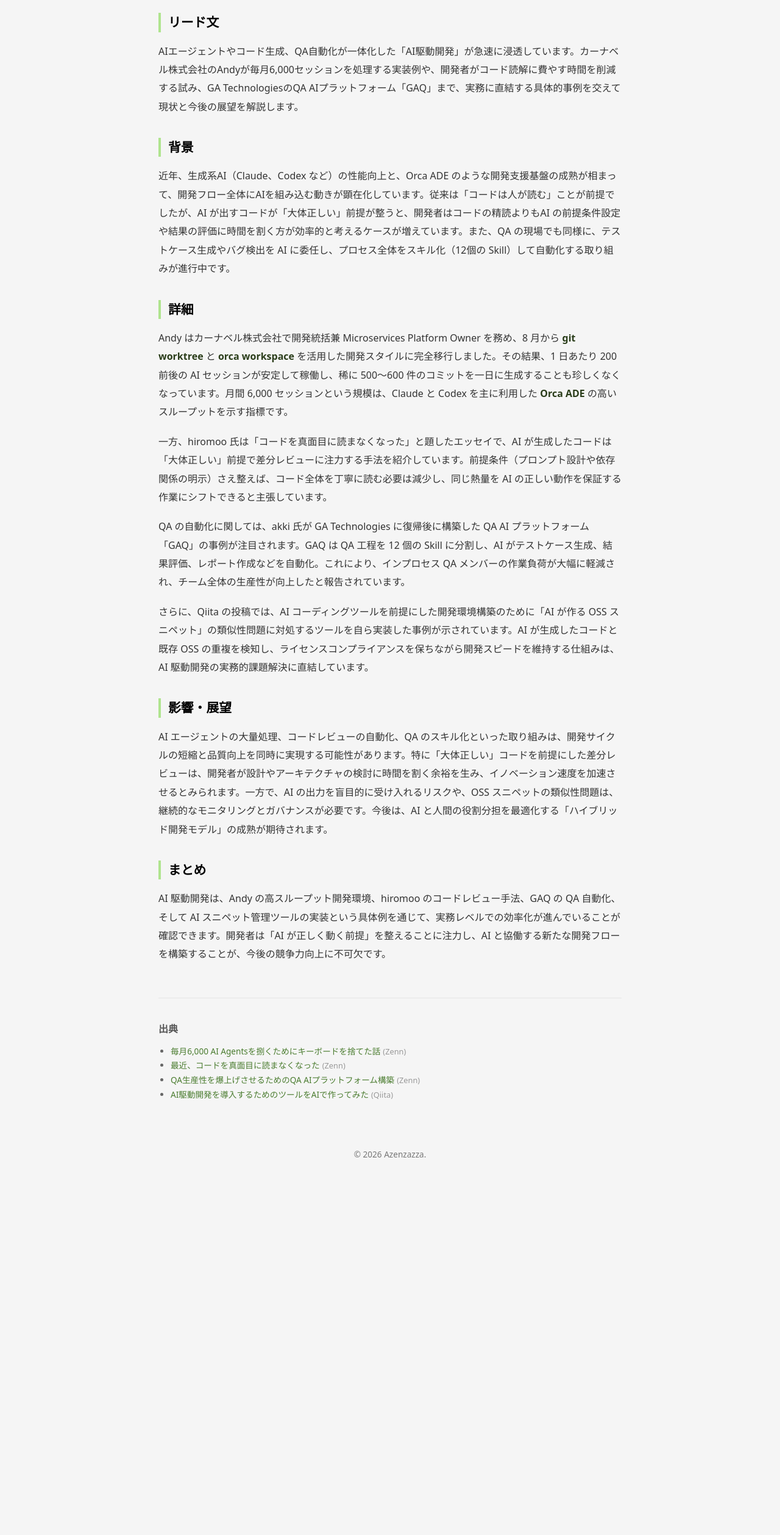
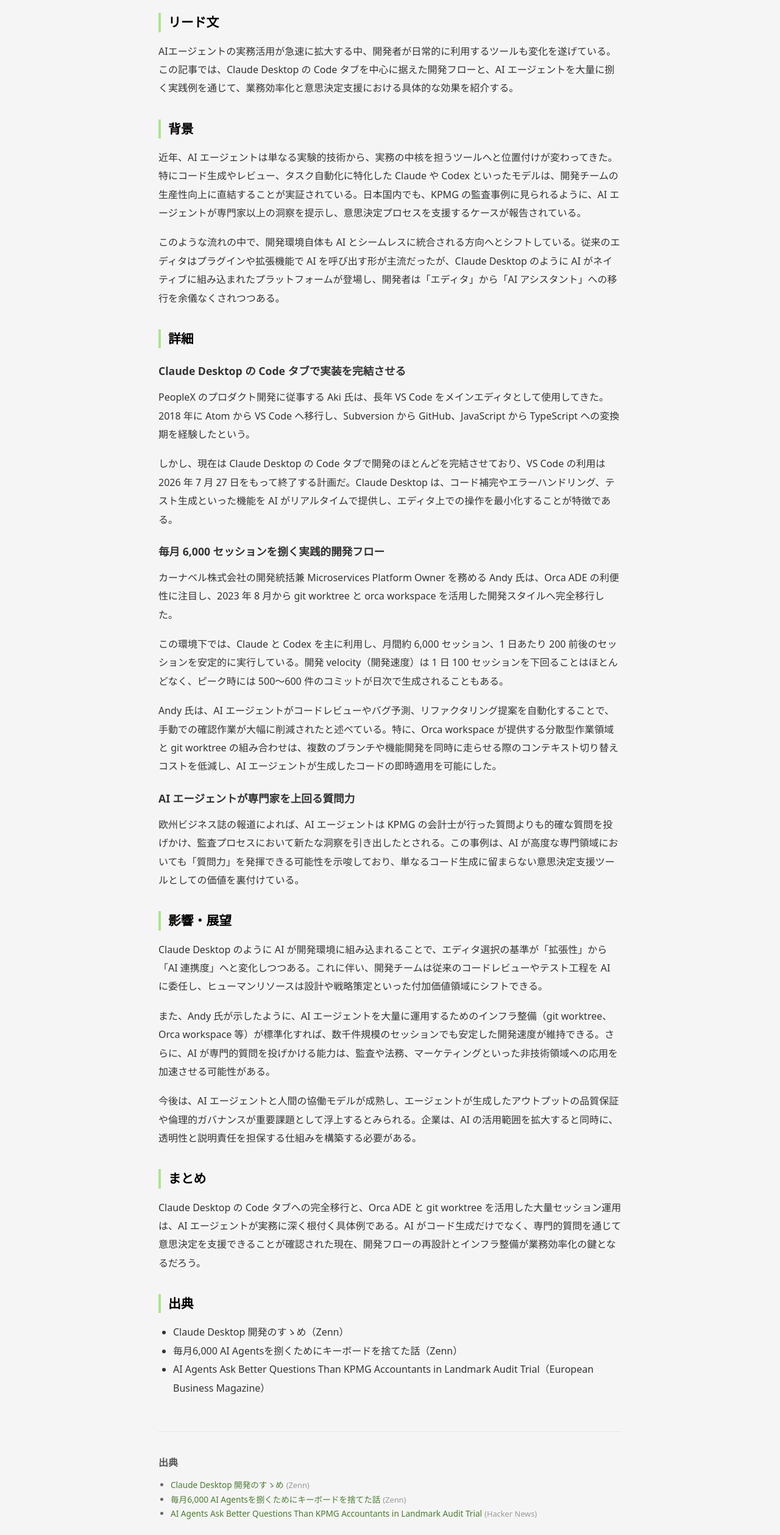
Before and after one commit to Azenzazza/Azenzazza.github.io, a plain HTML site: page news/tech.html in a window 1280 px wide. Shown: the part 283-2800 px from the top of the page at 61% size. Before the commit the page ends 2201 px from the top, so only its background shows below. Drawn offline with Linux system fonts and the light colour scheme.

Commit message:
Update news 2026-11-18

```diff
--- a/news/tech.html
+++ b/news/tech.html
@@ -5,8 +5,8 @@
   <link rel="stylesheet" href="../main.css">
   <meta charset="UTF-8">
   <meta name="viewport" content="width=device-width, initial-scale=1.0">
-  <title>AI駆動開発で自動化を実現 - Azenzazzaのサイト</title>
-  <meta name="description" content="AIエージェント・コード生成・QA自動化が統合され、開発・運用の効率化が急速に進んでいる。日本語で解説すれば技術者の実務に直結し、注目度が高い。">
+  <title>Claude Desktop 開発のすゝめ - Azenzazzaのサイト</title>
+  <meta name="description" content="AIエージェントが業務効率化や意思決定を支援し、実務での採用が急増している。複数記事で実例が示され、読者に実践的価値がある。">
   <style>
     body {
       margin: 0;
@@ -185,35 +185,49 @@
       <a href="./normal.html">一般</a>
     </div>
 
-    <p class="news-date">2026年11月18日</p>
-    <h1>AI駆動開発で自動化を実現</h1>
+    <p class="news-date">2026年11月19日</p>
+    <h1>Claude Desktop 開発のすゝめ</h1>
 
     <article class="news-body">
 <h2>リード文</h2>
-<p>AIエージェントやコード生成、QA自動化が一体化した「AI駆動開発」が急速に浸透しています。カーナベル株式会社のAndyが毎月6,000セッションを処理する実装例や、開発者がコード読解に費やす時間を削減する試み、GA TechnologiesのQA AIプラットフォーム「GAQ」まで、実務に直結する具体的事例を交えて現状と今後の展望を解説します。</p>
+<p>AIエージェントの実務活用が急速に拡大する中、開発者が日常的に利用するツールも変化を遂げている。この記事では、Claude Desktop の Code タブを中心に据えた開発フローと、AI エージェントを大量に捌く実践例を通じて、業務効率化と意思決定支援における具体的な効果を紹介する。</p>
 
 <h2>背景</h2>
-<p>近年、生成系AI（Claude、Codex など）の性能向上と、Orca ADE のような開発支援基盤の成熟が相まって、開発フロー全体にAIを組み込む動きが顕在化しています。従来は「コードは人が読む」ことが前提でしたが、AI が出すコードが「大体正しい」前提が整うと、開発者はコードの精読よりもAI の前提条件設定や結果の評価に時間を割く方が効率的と考えるケースが増えています。また、QA の現場でも同様に、テストケース生成やバグ検出を AI に委任し、プロセス全体をスキル化（12個の Skill）して自動化する取り組みが進行中です。</p>
+<p>近年、AI エージェントは単なる実験的技術から、実務の中核を担うツールへと位置付けが変わってきた。特にコード生成やレビュー、タスク自動化に特化した Claude や Codex といったモデルは、開発チームの生産性向上に直結することが実証されている。日本国内でも、KPMG の監査事例に見られるように、AI エージェントが専門家以上の洞察を提示し、意思決定プロセスを支援するケースが報告されている。</p>
+<p>このような流れの中で、開発環境自体も AI とシームレスに統合される方向へとシフトしている。従来のエディタはプラグインや拡張機能で AI を呼び出す形が主流だったが、Claude Desktop のように AI がネイティブに組み込まれたプラットフォームが登場し、開発者は「エディタ」から「AI アシスタント」への移行を余儀なくされつつある。</p>
 
 <h2>詳細</h2>
-<p>Andy はカーナベル株式会社で開発統括兼 Microservices Platform Owner を務め、8 月から <strong>git worktree</strong> と <strong>orca workspace</strong> を活用した開発スタイルに完全移行しました。その結果、1 日あたり 200 前後の AI セッションが安定して稼働し、稀に 500〜600 件のコミットを一日に生成することも珍しくなくなっています。月間 6,000 セッションという規模は、Claude と Codex を主に利用した <strong>Orca ADE</strong> の高いスループットを示す指標です。</p>
+<h3>Claude Desktop の Code タブで実装を完結させる</h3>
+<p>PeopleX のプロダクト開発に従事する Aki 氏は、長年 VS Code をメインエディタとして使用してきた。2018 年に Atom から VS Code へ移行し、Subversion から GitHub、JavaScript から TypeScript への変換期を経験したという。</p>
+<p>しかし、現在は Claude Desktop の Code タブで開発のほとんどを完結させており、VS Code の利用は 2026 年 7 月 27 日をもって終了する計画だ。Claude Desktop は、コード補完やエラーハンドリング、テスト生成といった機能を AI がリアルタイムで提供し、エディタ上での操作を最小化することが特徴である。</p>
 
-<p>一方、hiromoo 氏は「コードを真面目に読まなくなった」と題したエッセイで、AI が生成したコードは「大体正しい」前提で差分レビューに注力する手法を紹介しています。前提条件（プロンプト設計や依存関係の明示）さえ整えば、コード全体を丁寧に読む必要は減少し、同じ熱量を AI の正しい動作を保証する作業にシフトできると主張しています。</p>
+<h3>毎月 6,000 セッションを捌く実践的開発フロー</h3>
+<p>カーナベル株式会社の開発統括兼 Microservices Platform Owner を務める Andy 氏は、Orca ADE の利便性に注目し、2023 年 8 月から git worktree と orca workspace を活用した開発スタイルへ完全移行した。</p>
+<p>この環境下では、Claude と Codex を主に利用し、月間約 6,000 セッション、1 日あたり 200 前後のセッションを安定的に実行している。開発 velocity（開発速度）は 1 日 100 セッションを下回ることはほとんどなく、ピーク時には 500〜600 件のコミットが日次で生成されることもある。</p>
+<p>Andy 氏は、AI エージェントがコードレビューやバグ予測、リファクタリング提案を自動化することで、手動での確認作業が大幅に削減されたと述べている。特に、Orca workspace が提供する分散型作業領域と git worktree の組み合わせは、複数のブランチや機能開発を同時に走らせる際のコンテキスト切り替えコストを低減し、AI エージェントが生成したコードの即時適用を可能にした。</p>
 
-<p>QA の自動化に関しては、akki 氏が GA Technologies に復帰後に構築した QA AI プラットフォーム「GAQ」の事例が注目されます。GAQ は QA 工程を 12 個の Skill に分割し、AI がテストケース生成、結果評価、レポート作成などを自動化。これにより、インプロセス QA メンバーの作業負荷が大幅に軽減され、チーム全体の生産性が向上したと報告されています。</p>
-
-<p>さらに、Qiita の投稿では、AI コーディングツールを前提にした開発環境構築のために「AI が作る OSS スニペット」の類似性問題に対処するツールを自ら実装した事例が示されています。AI が生成したコードと既存 OSS の重複を検知し、ライセンスコンプライアンスを保ちながら開発スピードを維持する仕組みは、AI 駆動開発の実務的課題解決に直結しています。</p>
+<h3>AI エージェントが専門家を上回る質問力</h3>
+<p>欧州ビジネス誌の報道によれば、AI エージェントは KPMG の会計士が行った質問よりも的確な質問を投げかけ、監査プロセスにおいて新たな洞察を引き出したとされる。この事例は、AI が高度な専門領域においても「質問力」を発揮できる可能性を示唆しており、単なるコード生成に留まらない意思決定支援ツールとしての価値を裏付けている。</p>
 
 <h2>影響・展望</h2>
-<p>AI エージェントの大量処理、コードレビューの自動化、QA のスキル化といった取り組みは、開発サイクルの短縮と品質向上を同時に実現する可能性があります。特に「大体正しい」コードを前提にした差分レビューは、開発者が設計やアーキテクチャの検討に時間を割く余裕を生み、イノベーション速度を加速させるとみられます。一方で、AI の出力を盲目的に受け入れるリスクや、OSS スニペットの類似性問題は、継続的なモニタリングとガバナンスが必要です。今後は、AI と人間の役割分担を最適化する「ハイブリッド開発モデル」の成熟が期待されます。</p>
+<p>Claude Desktop のように AI が開発環境に組み込まれることで、エディタ選択の基準が「拡張性」から「AI 連携度」へと変化しつつある。これに伴い、開発チームは従来のコードレビューやテスト工程を AI に委任し、ヒューマンリソースは設計や戦略策定といった付加価値領域にシフトできる。</p>
+<p>また、Andy 氏が示したように、AI エージェントを大量に運用するためのインフラ整備（git worktree、Orca workspace 等）が標準化すれば、数千件規模のセッションでも安定した開発速度が維持できる。さらに、AI が専門的質問を投げかける能力は、監査や法務、マーケティングといった非技術領域への応用を加速させる可能性がある。</p>
+<p>今後は、AI エージェントと人間の協働モデルが成熟し、エージェントが生成したアウトプットの品質保証や倫理的ガバナンスが重要課題として浮上するとみられる。企業は、AI の活用範囲を拡大すると同時に、透明性と説明責任を担保する仕組みを構築する必要がある。</p>
 
 <h2>まとめ</h2>
-<p>AI 駆動開発は、Andy の高スループット開発環境、hiromoo のコードレビュー手法、GAQ の QA 自動化、そして AI スニペット管理ツールの実装という具体例を通じて、実務レベルでの効率化が進んでいることが確認できます。開発者は「AI が正しく動く前提」を整えることに注力し、AI と協働する新たな開発フローを構築することが、今後の競争力向上に不可欠です。</p>
+<p>Claude Desktop の Code タブへの完全移行と、Orca ADE と git worktree を活用した大量セッション運用は、AI エージェントが実務に深く根付く具体例である。AI がコード生成だけでなく、専門的質問を通じて意思決定を支援できることが確認された現在、開発フローの再設計とインフラ整備が業務効率化の鍵となるだろう。</p>
+
+<h2>出典</h2>
+<ul>
+<li>Claude Desktop 開発のすゝめ（Zenn）</li>
+<li>毎月6,000 AI Agentsを捌くためにキーボードを捨てた話（Zenn）</li>
+<li>AI Agents Ask Better Questions Than KPMG Accountants in Landmark Audit Trial（European Business Magazine）</li>
+</ul>
     </article>
 
     <section class="news-sources">
       <h2>出典</h2>
-      <ul><li><a href="https://zenn.dev/andoshin11/articles/ba68b39ef9a8ce" target="_blank" rel="noopener">毎月6,000 AI Agentsを捌くためにキーボードを捨てた話</a><span class="src-name">(Zenn)</span></li><li><a href="https://zenn.dev/hiromoo/articles/reading-less-preparing-more" target="_blank" rel="noopener">最近、コードを真面目に読まなくなった</a><span class="src-name">(Zenn)</span></li><li><a href="https://zenn.dev/gatechnologies/articles/8bdea59269eb10" target="_blank" rel="noopener">QA生産性を爆上げさせるためのQA AIプラットフォーム構築</a><span class="src-name">(Zenn)</span></li><li><a href="https://qiita.com/kizuku_tabata/items/79e3411b93aff5c46177?utm_campaign=popular_items&utm_medium=feed&utm_source=popular_items" target="_blank" rel="noopener">AI駆動開発を導入するためのツールをAIで作ってみた</a><span class="src-name">(Qiita)</span></li></ul>
+      <ul><li><a href="https://zenn.dev/peoplex_blog/articles/vscode-to-claude-desktop" target="_blank" rel="noopener">Claude Desktop 開発のすゝめ</a><span class="src-name">(Zenn)</span></li><li><a href="https://zenn.dev/andoshin11/articles/ba68b39ef9a8ce" target="_blank" rel="noopener">毎月6,000 AI Agentsを捌くためにキーボードを捨てた話</a><span class="src-name">(Zenn)</span></li><li><a href="https://europeanbusinessmagazine.com/ai-agents-better-questions-kpmg/" target="_blank" rel="noopener">AI Agents Ask Better Questions Than KPMG Accountants in Landmark Audit Trial</a><span class="src-name">(Hacker News)</span></li></ul>
     </section>
   </main>
 
```
Also changed, not shown: news/normal.html (+14 -19 lines).
